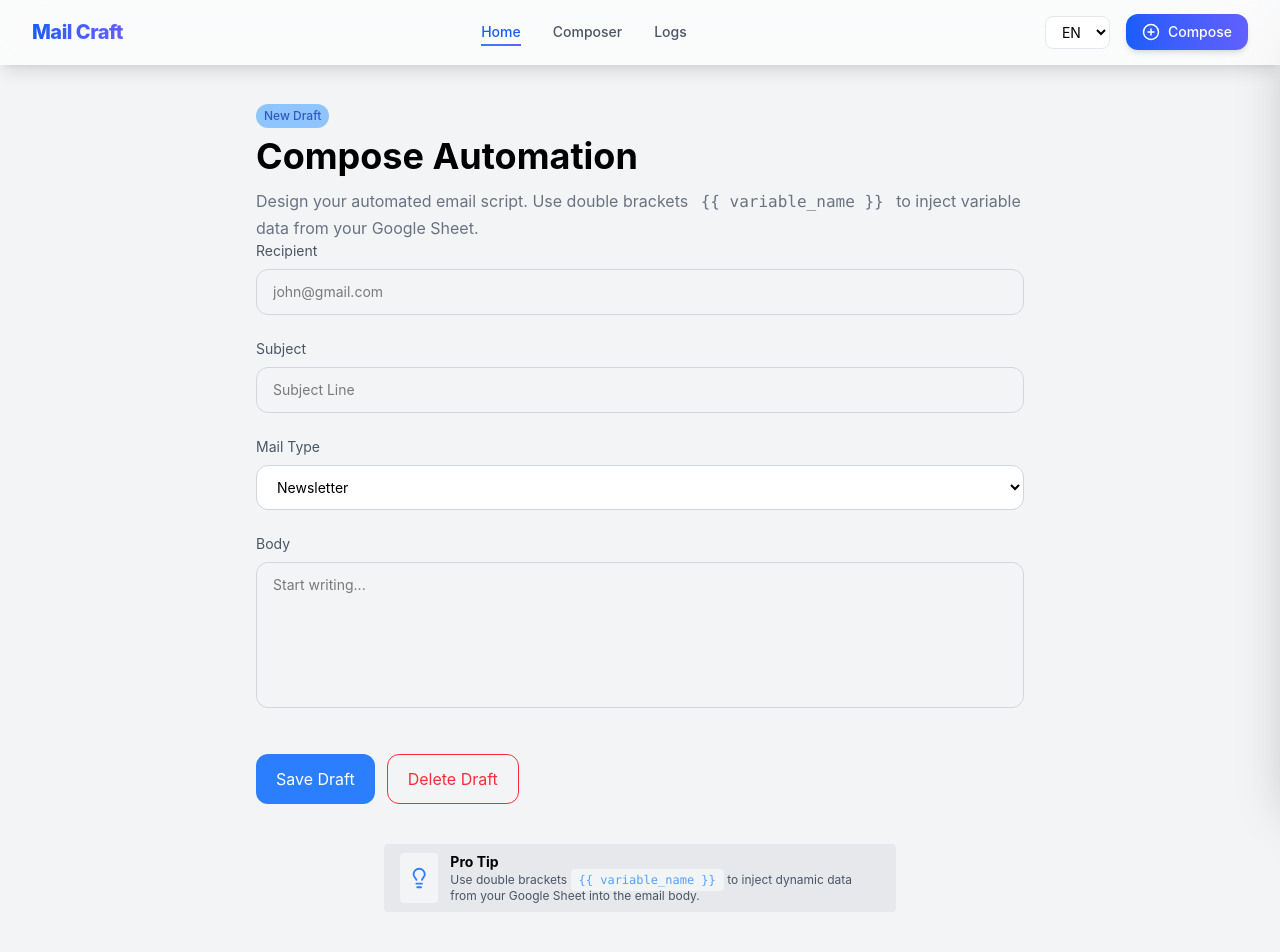
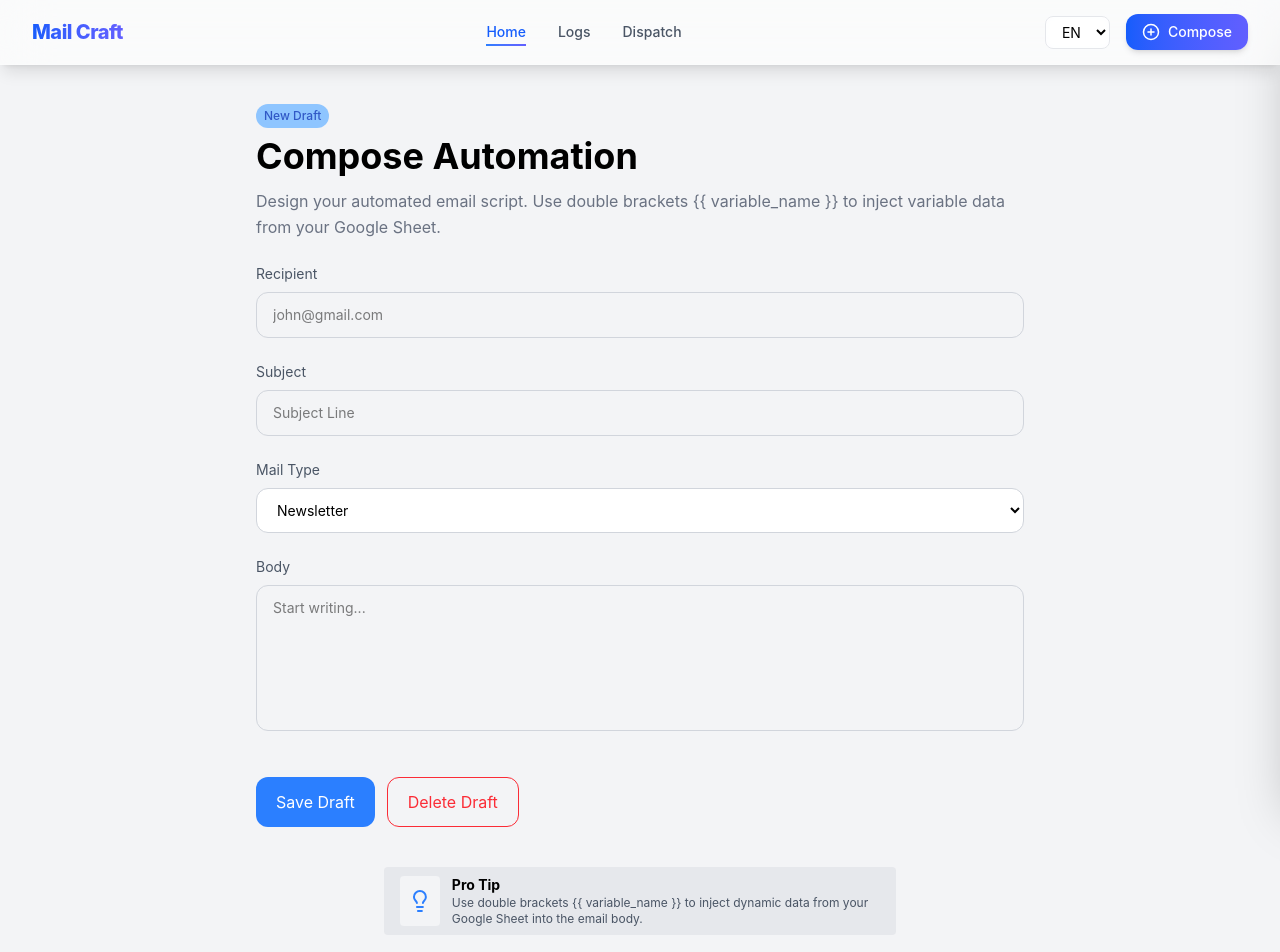
Before and after one commit to Thamidu-Nadun/yasmeen-frontend, a React (Vite) app: page /composer in a window 1280 px wide. Shown: the top 952 px of the page. Built offline with nearby package versions, Linux system fonts and the light colour scheme.

Commit message:
feat: add multilingual support for Navbar, Composer, Dispatch, and Hero components

```diff
--- a/src/Components/Navbar/Navbar.jsx
+++ b/src/Components/Navbar/Navbar.jsx
@@ -6,8 +6,8 @@ import {LanguageContext} from '../../context/Language';
 
 const menuItems = [
   {name: 'home', path: '/'},
-  {name: 'composer', path: '/composer'},
   {name: 'logs', path: '/logs'},
+  {name: 'dispatch', path: '/dispatch'},
 ];
 
 const Navbar = () => {
@@ -22,9 +22,12 @@ const Navbar = () => {
         <div className="flex items-center justify-between px-4 sm:px-6 lg:px-8 h-16">
 
           {/* LOGO */}
-          <h1 className="shrink-0 font-extrabold text-lg sm:text-xl tracking-tight bg-linear-to-r from-blue-600 to-indigo-500 bg-clip-text text-transparent">
+          <Link
+            to={'/'}
+            className="shrink-0 font-extrabold text-lg sm:text-xl tracking-tight bg-linear-to-r from-blue-600 to-indigo-500 bg-clip-text text-transparent"
+          >
             Mail Craft
-          </h1>
+          </Link>
 
           {/* DESKTOP MENU */}
           <ol className="hidden md:flex items-center gap-6 lg:gap-8">
--- a/src/Pages/Composer/Composer.jsx
+++ b/src/Pages/Composer/Composer.jsx
@@ -1,8 +1,40 @@
-import React, {Fragment, useState} from 'react';
+import React, {Fragment, useContext, useState} from 'react';
 import {LabelSM} from '../../Components/Labels/Labels';
 import {Lightbulb} from 'lucide-react';
+import {LanguageContext} from '../../context/Language';
+
+const content = {
+  label: {en: 'New Draft', jp: '新しいドラフト'},
+  header: {en: 'Compose Automation', jp: '自動化を作成'},
+  description: {
+    en: 'Design your automated email script. Use double brackets {{ variable_name }} to inject variable data from your Google Sheet.',
+    jp: '自動化されたメールスクリプトをデザインします。二重括弧 {{ variable_name }} を使用して、Googleシートからの変数データを注入します。',
+  },
+  proTip: {
+    title: {en: 'Pro Tip', jp: 'プロのヒント'},
+    description: {
+      en: 'Use double brackets {{ variable_name }} to inject dynamic data from your Google Sheet into the email body.',
+      jp: '二重括弧 {{ variable_name }} を使用して、Googleシートからの動的データをメール本文に注入します。',
+    },
+  },
+  form: {
+    recipient: {en: 'Recipient', jp: '受信者'},
+    subject: {en: 'Subject', jp: '件名'},
+    mailType: {en: 'Mail Type', jp: 'メールタイプ'},
+    body: {en: 'Body', jp: '本文'},
+    mailTypeOptions: [
+      {value: 'newsletter', label: {en: 'Newsletter', jp: 'ニュースレター'}},
+      {value: 'promotion', label: {en: 'Promotion', jp: 'プロモーション'}},
+      {value: 'followUp', label: {en: 'Follow-up', jp: 'フォローアップ'}},
+      {value: 'confirmation', label: {en: 'Confirmation', jp: '確認'}},
+    ],
+    save: {en: 'Save Draft', jp: 'ドラフトを保存'},
+    delete: {en: 'Delete Draft', jp: 'ドラフトを削除'},
+  },
+};
 
 const Composer = () => {
+  const {language} = useContext (LanguageContext);
   const [data, setData] = useState ({
     recipient: '',
     subject: '',
@@ -34,26 +66,28 @@ const Composer = () => {
 
         {/* Header */}
         <div className="mt-16">
-          <LabelSM name="New Draft" />
+          <LabelSM
+            name={language === 'en' ? content.label.en : content.label.jp}
+          />
           <h2 className="text-2xl sm:text-3xl md:text-4xl font-bold mt-2">
-            Compose Automation
+            {language === 'en' ? content.header.en : content.header.jp}
           </h2>
           <p className="text-gray-500 mt-3 text-sm sm:text-base leading-relaxed">
-            Design your automated email script. Use double brackets{' '}
-            <span className="font-mono bg-gray-100 px-2 py-1 rounded">
-              {'{{ variable_name }}'}
-            </span>{' '}
-            to inject variable data from your Google Sheet.
+            {language === 'en'
+              ? content.description.en
+              : content.description.jp}
           </p>
         </div>
 
         {/* Form */}
-        <div id="form" className="space-y-6">
+        <div id="form" className="space-y-6 mt-6">
 
           {/* Recipient */}
           <div>
             <label className="block text-sm text-gray-600 mb-2">
-              Recipient
+              {language === 'en'
+                ? content.form.recipient.en
+                : content.form.recipient.jp}
             </label>
             <input
               type="email"
@@ -68,7 +102,9 @@ const Composer = () => {
           {/* Subject */}
           <div>
             <label className="block text-sm text-gray-600 mb-2">
-              Subject
+              {language === 'en'
+                ? content.form.subject.en
+                : content.form.subject.jp}
             </label>
             <input
               type="text"
@@ -83,7 +119,9 @@ const Composer = () => {
           {/* Mail Type */}
           <div>
             <label className="block text-sm text-gray-600 mb-2">
-              Mail Type
+              {language === 'en'
+                ? content.form.mailType.en
+                : content.form.mailType.jp}
             </label>
             <select
               name="mail_type"
@@ -91,17 +129,18 @@ const Composer = () => {
               onChange={handleChange}
               className="w-full px-4 py-3 border border-gray-300 rounded-xl text-sm bg-white outline-none focus:ring-1 focus:ring-blue-500 focus:border-blue-500 transition"
             >
-              <option value="Newsletter">Newsletter</option>
-              <option value="Promotion">Promotion</option>
-              <option value="Follow-up">Follow-up</option>
-              <option value="Confirmation">Confirmation</option>
+              {content.form.mailTypeOptions.map (option => (
+                <option key={option.value} value={option.value}>
+                  {language === 'en' ? option.label.en : option.label.jp}
+                </option>
+              ))}
             </select>
           </div>
 
           {/* Body */}
           <div>
             <label className="block text-sm text-gray-600 mb-2">
-              Body
+              {language === 'en' ? content.form.body.en : content.form.body.jp}
             </label>
             <textarea
               name="email_body"
@@ -120,13 +159,15 @@ const Composer = () => {
             onClick={handleSubmit}
             className="w-full sm:w-auto px-5 py-3 bg-blue-500 text-white rounded-xl hover:bg-blue-600 transition"
           >
-            Save Draft
+            {language === 'en' ? content.form.save.en : content.form.save.jp}
           </button>
           <button
             onClick={handleDelete}
             className="w-full sm:w-auto px-5 py-3 text-red-500 border border-red-500 rounded-xl hover:bg-red-500 hover:text-white transition"
           >
-            Delete Draft
+            {language === 'en'
+              ? content.form.delete.en
+              : content.form.delete.jp}
           </button>
         </div>
 
@@ -139,13 +180,16 @@ const Composer = () => {
           size={50}
         />
         <div>
-          <h5 className="font-bold text-sm">Pro Tip</h5>
+          <h5 className="font-bold text-sm">
+            {language === 'en'
+              ? content.proTip.title.en
+              : content.proTip.title.jp}
+            {' '}
+          </h5>
           <p className="text-xs text-gray-600">
-            Use double brackets{' '}
-            <span className="font-mono bg-gray-100 text-blue-400 px-2 py-1 rounded">
-              {'{{ variable_name }}'}
-            </span>{' '}
-            to inject dynamic data from your Google Sheet into the email body.
+            {language === 'en'
+              ? content.proTip.description.en
+              : content.proTip.description.jp}
           </p>
         </div>
       </div>
--- a/src/Pages/Dispatch/Dispatch.jsx
+++ b/src/Pages/Dispatch/Dispatch.jsx
@@ -1,14 +1,56 @@
 import {FileText} from 'lucide-react';
 import PDFICON from '/img/pdf.png';
 import PdfRender from '../../Components/PdfRender/PdfRender';
+import {useContext} from 'react';
+import {LanguageContext} from '../../context/Language';
 
 const paths = [
-  {step: 1, name: 'configure', path: '/dispatch/configure', active: false},
-  {step: 2, name: 'review', path: '/dispatch/review', active: true},
-  {step: 3, name: 'dispatch', path: '/dispatch/dispatch', active: false},
+  {
+    step: 1,
+    name: {en: 'configure', jp: '構成する'},
+    path: '/dispatch/configure',
+    active: false,
+  },
+  {
+    step: 2,
+    name: {en: 'review', jp: 'レビュー'},
+    path: '/dispatch/review',
+    active: true,
+  },
+  {
+    step: 3,
+    name: {en: 'dispatch', jp: '急送'},
+    path: '/dispatch/dispatch',
+    active: false,
+  },
 ];
 
+const otherContent = {
+  title: {
+    en: 'Review Dispatch',
+    jp: '配送を確認する',
+  },
+  description: {
+    en: 'Please verify the email distribution details and generated document before final execution.',
+    jp: '「最終実行の前に、メール配信の詳細と生成されたドキュメントを確認してください。」',
+  },
+  recipient: {
+    en: 'Recipient',
+    jp: '受信者',
+  },
+  subjectLine: {
+    en: 'Subject Line',
+    jp: '件名',
+  },
+  dipatchBtn: {
+    en: 'Dispatch Email',
+    jp: 'メールを送る',
+  },
+};
+
 const Dispatch = () => {
+  const {language} = useContext (LanguageContext);
+
   return (
     <div className="w-full pt-10 flex flex-col items-center gap-8 px-4 sm:px-6 lg:px-8">
 
@@ -27,7 +69,7 @@ const Dispatch = () => {
               <span
                 className={`text-sm font-medium capitalize ${item.step === 1 ? 'text-blue-600' : 'text-gray-500'}`}
               >
-                {item.name}
+                {language === 'en' ? item.name.en : item.name.jp}
               </span>
             </div>
           ))}
@@ -43,10 +85,14 @@ const Dispatch = () => {
           {/* Header */}
           <div>
             <h2 className="text-xl font-semibold text-gray-800">
-              Review Dispatch
+              {language === 'en'
+                ? otherContent.title.en
+                : otherContent.title.jp}
             </h2>
             <p className="text-sm text-gray-500 mt-1">
-              Please verify the email distribution details and generated document before final execution.
+              {language === 'en'
+                ? otherContent.description.en
+                : otherContent.description.jp}
             </p>
           </div>
 
@@ -56,7 +102,9 @@ const Dispatch = () => {
             {/* Recipient */}
             <div>
               <label className="block text-sm text-gray-500 mb-1">
-                Recipient
+                {language === 'en'
+                  ? otherContent.recipient.en
+                  : otherContent.recipient.jp}
               </label>
               <div className="flex items-center text-gray-800">
                 <span className="text-blue-500 font-bold mr-1">@</span>
@@ -67,7 +115,9 @@ const Dispatch = () => {
             {/* Subject */}
             <div>
               <label className="block text-sm text-gray-500 mb-1">
-                Subject Line
+                {language === 'en'
+                  ? otherContent.subjectLine.en
+                  : otherContent.subjectLine.jp}
               </label>
               <div className="text-gray-800">
                 Monthly Report - 2026
@@ -84,7 +134,9 @@ const Dispatch = () => {
 
             {/* Action */}
             <button className="w-full sm:w-auto mt-2 px-5 py-2 bg-blue-600 text-white rounded-lg hover:bg-blue-700 transition focus:ring-2 focus:ring-blue-500">
-              Dispatch Email
+              {language === 'en'
+                ? otherContent.dipatchBtn.en
+                : otherContent.dipatchBtn.jp}
             </button>
 
           </div>
--- a/src/Pages/Home/Hero/Hero.jsx
+++ b/src/Pages/Home/Hero/Hero.jsx
@@ -5,6 +5,10 @@ import {useContext} from 'react';
 import {LanguageContext} from '../../../context/Language';
 
 const content = {
+  label: {
+    en: 'system active',
+    jp: 'システム稼働中',
+  },
   title: {
     en: ['Automate emails today.', 'Let AI handle them tomorrow.'],
     jp: ['今日からメールを自動化', '明日からAIに任せましょう。'],
@@ -24,7 +28,7 @@ const Hero = () => {
 
   return (
     <div className="w-full min-h-screen flex flex-col items-center justify-center gap-0.5 px-4 sm:px-6 lg:px-8">
-      <LabelSM name="system active" />
+      <LabelSM name={language === 'en' ? content.label.en : content.label.jp} />
       <div className="flex flex-col items-center max-w-4xl">
         <h1 className="text-3xl sm:text-4xl md:text-5xl lg:text-6xl font-bold text-center mt-6 sm:mt-10 capitalize leading-tight font-google-sans-regular">
           {language === 'en'
```
